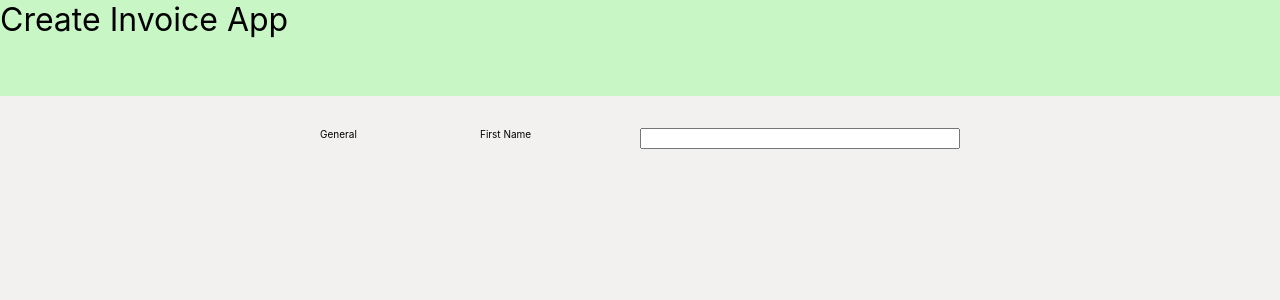
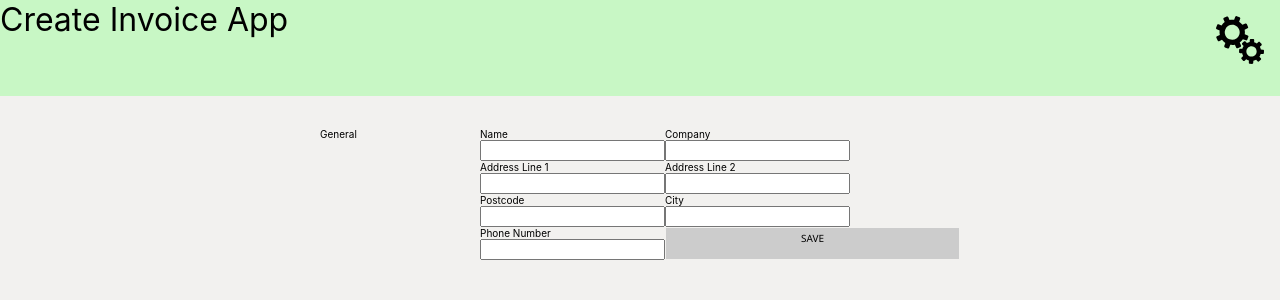
Before and after one commit to partyblanket/invoice-management-platform, a React (Create React App) app in the folder client/: page /settings in a window 1280 px wide. Shown: the top 300 px of the page. Built offline with nearby package versions, Linux system fonts and the light colour scheme.

Commit message:
mongodb#2

```diff
--- a/client/src/App.js
+++ b/client/src/App.js
@@ -1,5 +1,5 @@
 import React from 'react';
-import { BrowserRouter, Route, Link} from 'react-router-dom'
+import { BrowserRouter, Route} from 'react-router-dom'
 
 // import './App.css';
 import { Provider } from 'react-redux';
--- a/client/src/components/header.js
+++ b/client/src/components/header.js
@@ -1,10 +1,20 @@
 import React from 'react'
+import { connect } from 'react-redux';
+import { toggleSettings } from '../utils/actions';
 
-
-export default function Header() {
+function Header(props) {
   return (
     <header>
-      Create Invoice App
+      <div>Create Invoice App</div>
+      <img alt='' className='settings' src='/settings.svg' onClick={() => props.dispatch(toggleSettings())}/>
     </header>
   )
 }
+
+function mapStateToProps(state) {
+  return {
+    showSettings: state.showSettings
+  };
+};
+
+export default connect(mapStateToProps)(Header);
--- a/client/src/components/login.js
+++ b/client/src/components/login.js
@@ -43,7 +43,7 @@ function Login(props) {
             <input name='email' type="email" value={loginDets.email} onChange={handleChange} placeholder="email"/>
             <input name='password' type="password" value={loginDets.password} onChange={handleChange} placeholder="password"/>
             <button>login</button>
-            <p className="message">Not registered? <a onClick={() => {setRegestering(true)}}> Create an account</a></p>
+            <p className="message">Not registered? </p><p className='link' onClick={() => {setRegestering(true)}}> Create an account</p>
           </form>
         </div>
         </div>
@@ -58,7 +58,7 @@ function Login(props) {
             <input name='company' type="text" value={registerDets.company} onChange={handleChange} placeholder="company"/>
             <input name='password' type="password" value={registerDets.password} onChange={handleChange} placeholder="password"/>
             <button>register</button>
-            <p className="message">Already registered? <a onClick={() => {setRegestering(false)}}>Sign In</a></p>
+            <p className="message">Already registered? </p><p className='link' onClick={() => {setRegestering(false)}}>Sign In</p>
           </form>
         </div>
       </div>
--- a/client/src/components/main.js
+++ b/client/src/components/main.js
@@ -1,21 +1,26 @@
-import React, { useState, useEffect } from 'react'
+import React from 'react'
 import { connect } from 'react-redux';
 import {  } from '../utils/actions';
 import Sale from './sale';
 import Login from './login';
+import Settings from './settings';
 
 
 
 function Main(props) {
+  if(!props._id) return <Login/>
+  if(props.showSettings) return <Settings/>
+
   return (
-    props.userid ? <Sale/> : <Login/>
+    <Sale/>
   )
 }
 
 
 function mapStateToProps(state) {
   return {
-    userid: state.userid,
+    _id: state._id,
+    showSettings: state.showSettings,
   };
 };
 
--- a/client/src/components/sale.js
+++ b/client/src/components/sale.js
@@ -96,7 +96,7 @@ function Sale(props) {
 
   return (
     <div className='main'>
-      <div className='head'><p>Invoice # 1234</p><div><div className='save button' onClick={(e) => props.dispatch(postInvoice(dets))}>SAVE</div></div></div>
+      <div className='head'><p>Invoice # 1234</p><div><div className='save button' onClick={(e) => props.dispatch(postInvoice(props._id, dets))}>SAVE</div></div></div>
       <div className='client-and-settings-container'>
         <div className='col1'>
           <p>Billing</p><p />
--- a/client/src/components/settings.js
+++ b/client/src/components/settings.js
@@ -1,21 +1,31 @@
-import React, { useState, useEffect } from 'react'
+import React, {useState} from 'react'
 import { connect } from 'react-redux';
-import {  } from '../utils/actions';
+import { saveSettings } from '../utils/actions';
 
 
-const activeItems = ['first']
+const activeItems = ['name', 'company', 'addressLineOne', 'addressLineTwo', 'postcode', 'city', 'phone']
 
 const settingsItems = {
-  first: {name: 'First Name'}
+  name: {title: 'Name'},
+  company: {title: 'Company', type:'string'},
+  addressLineOne: {title: 'Address Line 1', type:'string'},
+  addressLineTwo: {title: 'Address Line 2', type:'string'},
+  postcode: {title: 'Postcode', type:'string'},
+  city: {title: 'City', type:'string'},
+  phone: {title: 'Phone Number', type:'string'},
+  vat: {title: 'VAT rates', type:'arrayOfString'},
 }
 
 
 
 
 
-function Settings() {
+function Settings(props) {
+  const [localSettings, setLocalSettings] = useState(props.settings)
 
-  const [settings, setSettings] = useState({})
+  const handleChange = (e) => {
+    setLocalSettings({...localSettings, [e.target.name]: e.target.value});
+  }
 
   return (
     <div id='settings'>
@@ -23,9 +33,10 @@ function Settings() {
         <div>General</div>
       </div>
       <div id='items'>
-        {activeItems.map(el => (<>
-          <div>{settingsItems[el].name}</div><input type='text'></input>
-        </>))}
+        {activeItems.map(el => (<div key={el}>
+          <div>{settingsItems[el].title}</div><input type='text' name={el} value={localSettings[el] || ''} onChange={handleChange}></input>
+        </div>))}
+        <div className='button save' onClick={() => props.dispatch(saveSettings(props.userid, localSettings))}>SAVE</div>
       </div>
     </div>
   )
@@ -33,7 +44,8 @@ function Settings() {
 
 function mapStateToProps(state) {
   return {
-
+    settings: state.settings || {},
+    userid: state.userid
   };
 };
 
--- a/client/src/index.css
+++ b/client/src/index.css
@@ -23,6 +23,15 @@ header {
   background: rgba(200, 247, 197, 1);
   width: 100vw;
 
+}
+
+header .settings {
+  position: absolute;
+  height: 3rem;
+  top: 0;
+  right: 0;
+  margin: 1rem;
+  cursor: pointer;
 }
 
 .main {
--- a/client/src/utils/actions.js
+++ b/client/src/utils/actions.js
@@ -7,8 +7,8 @@ import axios from 'axios';
 
 // axios.defaults.headers.common['X-CSRF-TOKEN'] = token;
 
-export async function postInvoice(invoiceDets) {
-    const { data } = await axios.post('/api/',invoiceDets)
+export async function postInvoice(userid, invoiceDets, invoiceid = null) {
+    const { data } = await axios.post('/api/saveinvoice',{userid, invoiceid, invoiceDets})
     return {
         type: 'POST_INVOICE',
         data,
@@ -31,8 +31,27 @@ export async function login(email, password) {
 
     return {
         type: 'LOGIN',
-        id: data._id,
-        email: data.email,
-        error: data.status || null,
+        ...data
     };
 }
+
+export function toggleSettings() {
+    return {
+        type: 'TOGGLE_SETTINGS',
+    };
+}
+
+export async function saveSettings(userid, data) {
+    const response = await axios.post('/api/updatesettings',{userid, data})
+
+    if(response.data.success) {
+        return {
+            type: 'SET_SETTINGS',
+            ...data
+        };
+    }else{
+        console.log('set settings error');
+
+    }
+
+}
--- a/client/src/utils/reducers.js
+++ b/client/src/utils/reducers.js
@@ -1,5 +1,3 @@
-import { log } from "util";
-
 export default function(state = {}, action) {
 
   if (action.type === 'POST_INVOICE') {
@@ -9,13 +7,25 @@ export default function(state = {}, action) {
       };
   }
 
-  if (action.type == 'LOGIN') {
-
+  if (action.type === 'LOGIN') {
     state = {
       ...state,
-      userid: action.id,
-      email: action.email,
-      error: action.error,
+      ...action
+    };
+  }
+
+  if (action.type === 'SET_SETTINGS') {
+    state = {
+      ...state,
+      ...action
+    };
+  }
+
+  if (action.type === 'TOGGLE_SETTINGS') {
+    const newSettingsState = !state.showSettings
+    state = {
+      ...state,
+      showSettings: newSettingsState
     };
   }
   // if (action.type == 'USER_LEFT') {
```
Also changed, not shown: client/public/settings.svg (renamed from client/public/two-settings-cogwheels.svg), 1 other file (tests, documents, lock files or other folders).
